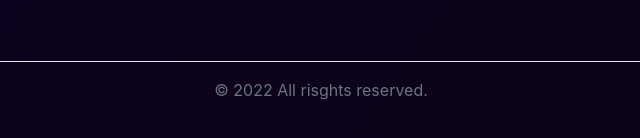
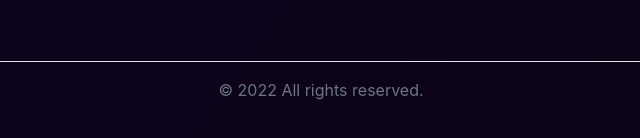
Before and after one commit to sachini-anjalee/GAMEDEN, a plain HTML site: page index.html in a window 1280 px wide. Shown: the part 3145-3283 px from the top of the page, 319-959 px from the left. Drawn offline with nearby package versions, Linux system fonts and the light colour scheme.

Commit message:
Update index.html

```diff
--- a/index.html
+++ b/index.html
@@ -465,7 +465,7 @@
 
   <div class=" py-2">
     <div class="container text-center">
-      <p class="text-muted mb-0 py-2">&copy; 2022 All risghts reserved.</p>
+      <p class="text-muted mb-0 py-2">&copy; 2022 All rights reserved.</p>
 
       </div>
     </div>
```
